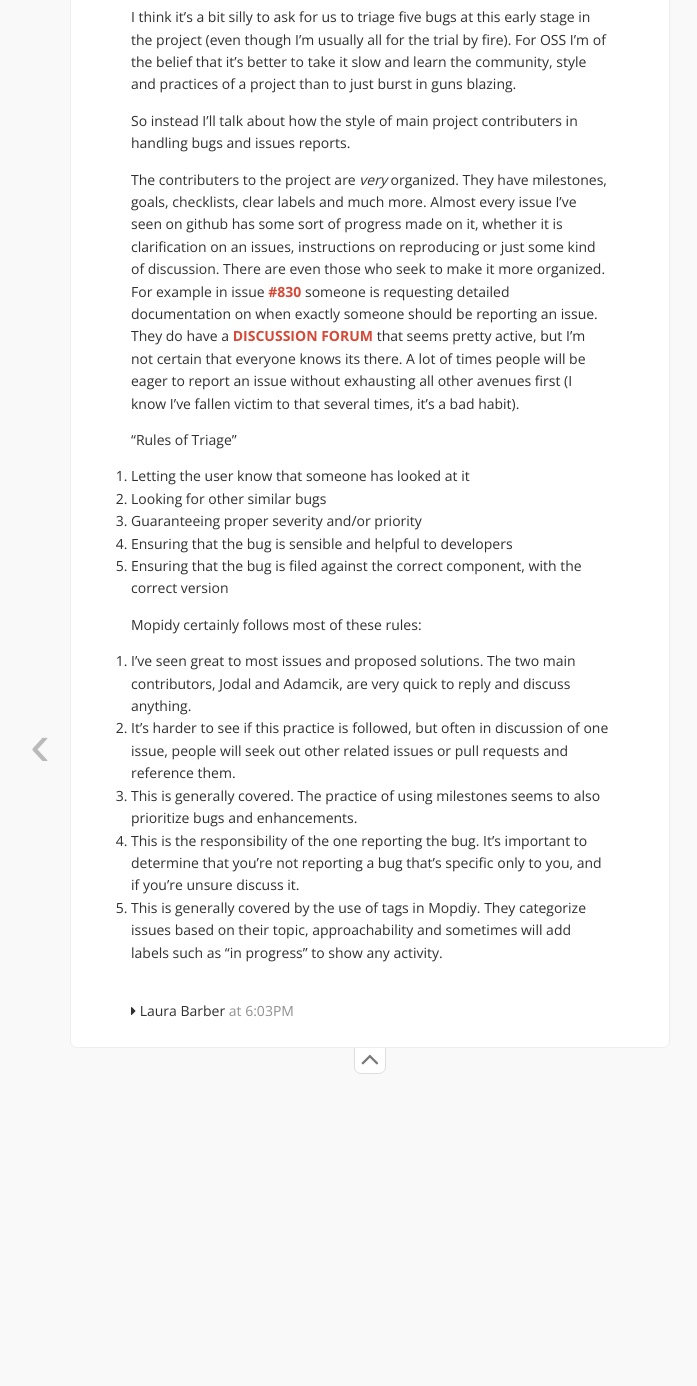
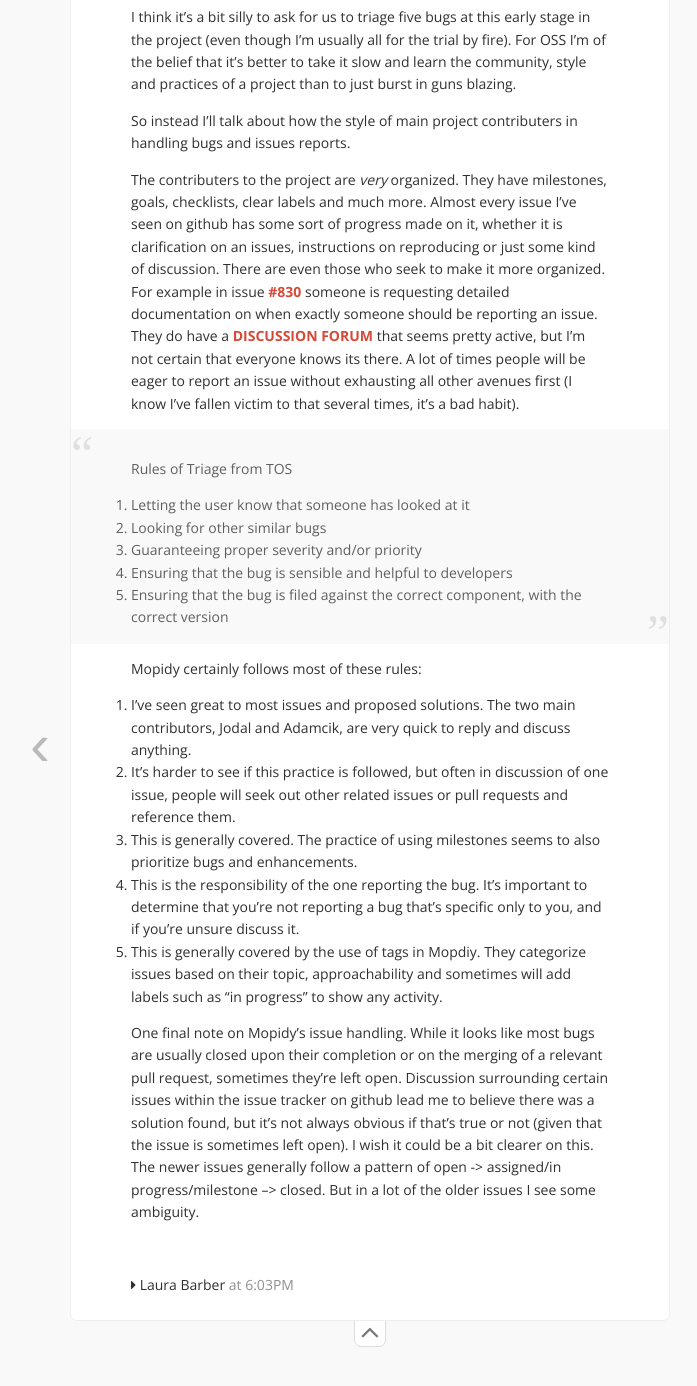
Before and after one commit to Lixxia/lixxia.github.io, a Jekyll site: the page built from _posts/2015-02-09-bugsme.md, in a window 1280 px wide and 1400 px high, scrolled down 1481 px. Shown: the top 1386 px of the window, without its empty margins (270-967 px from the left). Built offline with Jekyll 4.4.1, drawn with Linux system fonts in a browser that asks for light colours; nearby versions of some CDN libraries; Markdown is read by kramdown in place of the engine named in the settings; comment, search, counter and statistics services are not loaded; before the commit the page ends 2608 px from its top, so only the background shows below that.

Commit message:
update to post

```diff
--- a/_posts/2015-02-09-bugsme.md
+++ b/_posts/2015-02-09-bugsme.md
@@ -34,8 +34,8 @@ So instead I'll talk about how the style of main project contributers in handlin
 
 The contributers to the project are *very* organized. They have milestones, goals, checklists, clear labels and much more. Almost every issue I've seen on github has some sort of progress made on it, whether it is clarification on an issues, instructions on reproducing or just some kind of discussion. There are even those who seek to make it more organized. For example in issue [#830](https://github.com/mopidy/mopidy/issues/830) someone is requesting detailed documentation on when exactly someone should be reporting an issue. They do have a [discussion forum](https://discuss.mopidy.com/) that seems pretty active, but I'm not certain that everyone knows its there. A lot of times people will be eager to report an issue without exhausting all other avenues first (I know I've fallen victim to that several times, it's a bad habit).
 
-"Rules of Triage"
-
+>Rules of Triage from TOS
+>
 1. Letting the user know that someone has looked at it
 2. Looking for other similar bugs
 3. Guaranteeing proper severity and/or priority
@@ -49,3 +49,5 @@ Mopidy certainly follows most of these rules:
 3. This is generally covered. The practice of using milestones seems to also prioritize bugs and enhancements.
 4. This is the responsibility of the one reporting the bug. It's important to determine that you're not reporting a bug that's specific only to you, and if you're unsure discuss it.
 5. This is generally covered by the use of tags in Mopdiy. They categorize issues based on their topic, approachability and sometimes will add labels such as "in progress" to show any activity.
+
+One final note on Mopidy's issue handling. While it looks like most bugs are usually closed upon their completion or on the merging of a relevant pull request, sometimes they're left open. Discussion surrounding certain issues within the issue tracker on github lead me to believe there was a solution found, but it's not always obvious if that's true or not (given that the issue is sometimes left open). I wish it could be a bit clearer on this. The newer issues generally follow a pattern of open -> assigned/in progress/milestone --> closed. But in a lot of the older issues I see some ambiguity.
```
